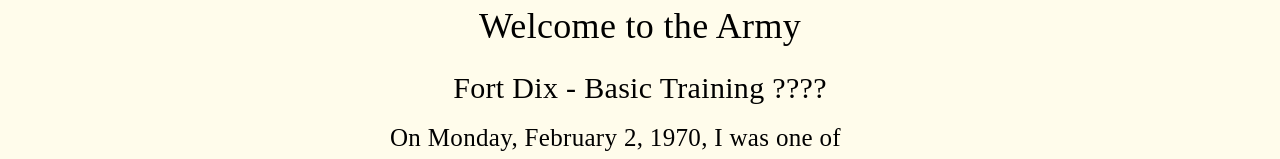
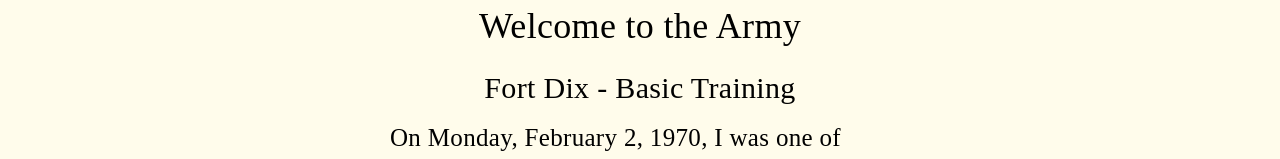
Before and after one commit to lawrencemaloney/berlin-adventure, a React (Vite) app: page /Training in a window 1280 px wide. Shown: the part 230-389 px from the top of the page. Built offline with nearby package versions, Linux system fonts and the light colour scheme.

Commit message:
Rel 1 on 07 18 23 - Training

```diff
--- a/src/Pages/Training.jsx
+++ b/src/Pages/Training.jsx
@@ -17,7 +17,7 @@ function Training() {
             Welcome to the Army
           </h1>
           <h2 className=" mt-3 text-center  text-3xl">
-            Fort Dix - Basic Training ????
+            Fort Dix - Basic Training
           </h2>
 
           <p className="mx-[20px] mt-[1rem] max-w-[38ch] text-[20px] leading-[32px] mobile:max-w-[40ch] mobile:text-[25px]  laptop:max-w-[60ch]  ">
```
